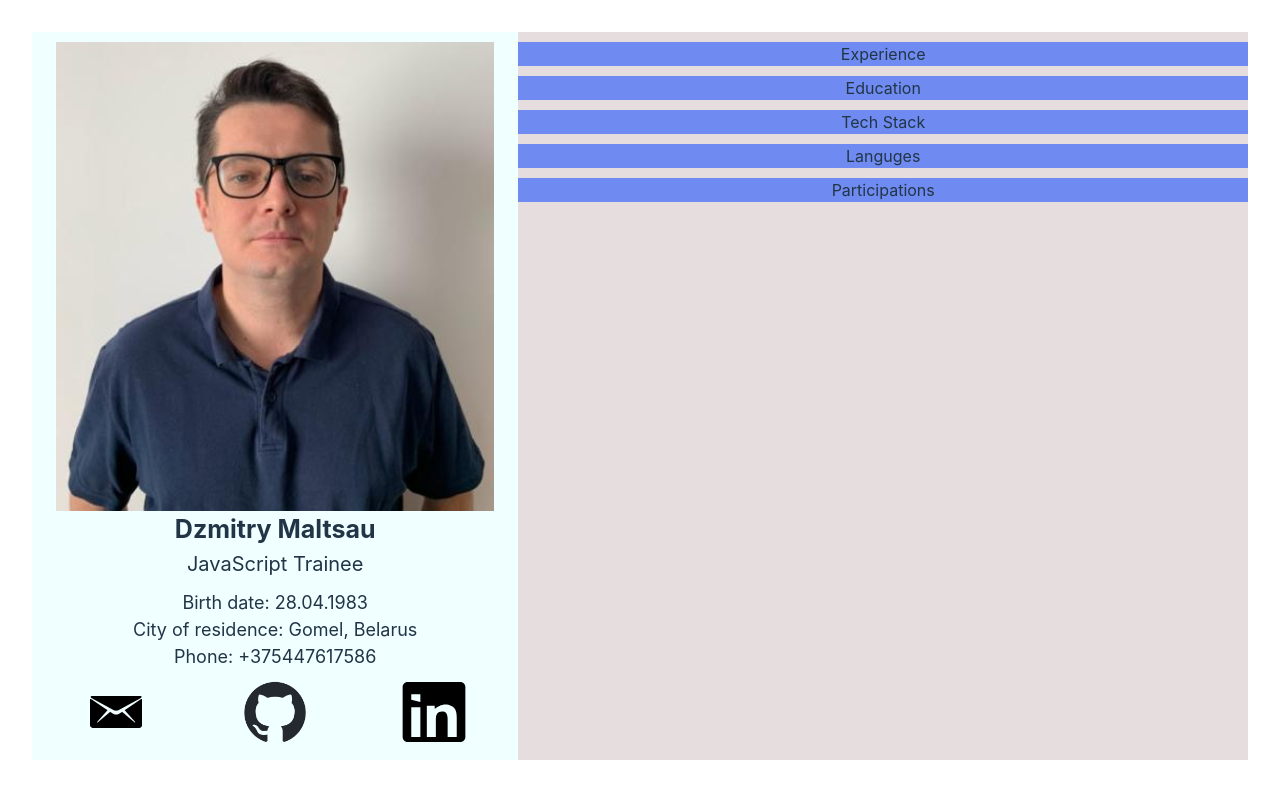
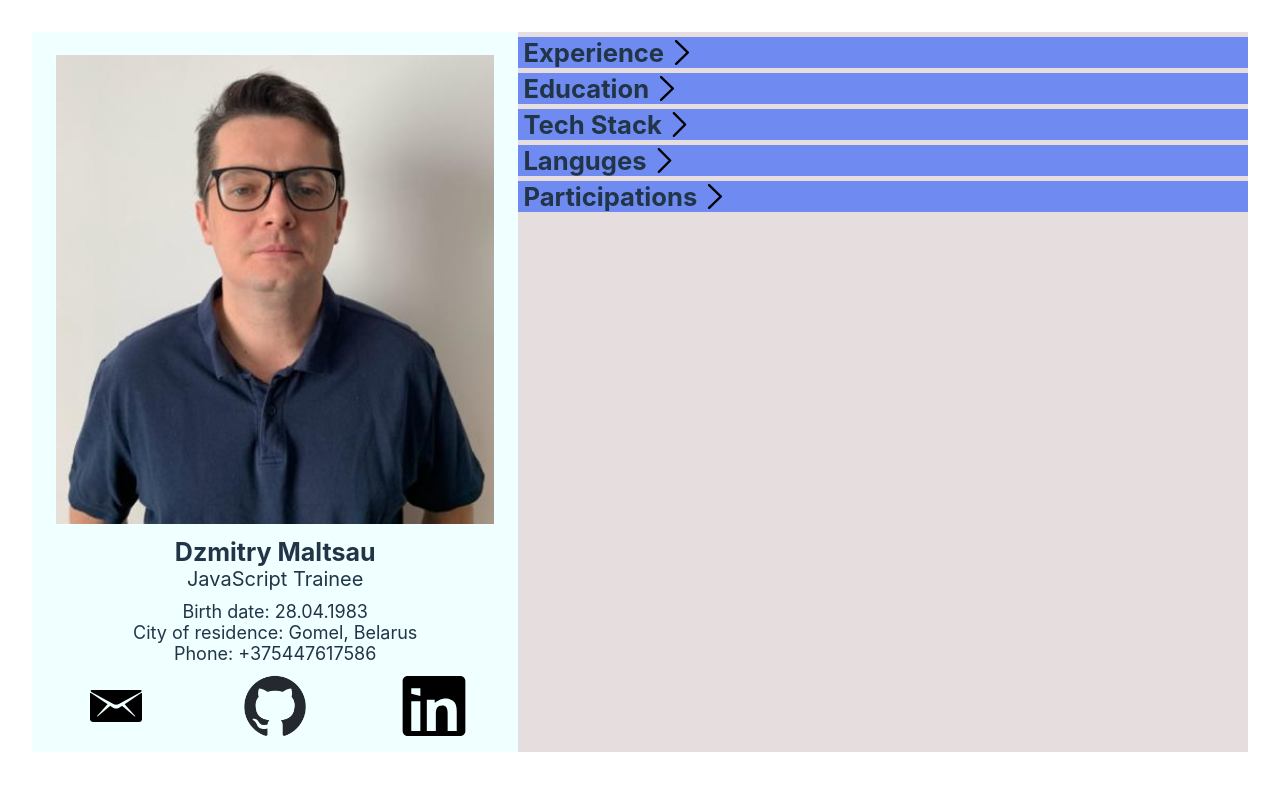
Before and after one commit to Maltsau/aboutMe, a React (Vite) app: page / in a window 1280 px wide. Built offline with nearby package versions, Linux system fonts and the light colour scheme.

Commit message:
InformationAdded

```diff
--- a/src/App.tsx
+++ b/src/App.tsx
@@ -31,13 +31,11 @@ const AvatarContainer = styled.div`
 `;
 
 const Avatar = styled.img`
-  margin: auto;
-  height: 90%;
+  margin: 1vw auto;
   width: 90%;
-  // @media (max-width: 670px) {
-  //   height: 200px;
-  //   width: 200px;
-  // }
+  @media (max-width: 450px) {
+    border-radius: 50%;
+  }
 `;
 
 const IconsContainer = styled.div`
@@ -126,7 +124,7 @@ function App() {
                 alt="E-Mail"
               />
             </a>
-            <a href="https://github.com/Maltsau">
+            <a href="https://github.com/Maltsau" target="_blank">
               <Icon
                 size="5vw"
                 tightScreenSize="50px"
@@ -134,7 +132,10 @@ function App() {
                 alt="GitHub"
               ></Icon>
             </a>
-            <a href="linkedin.com/in/dzmitry-maltsau-58079a251">
+            <a
+              href="https://linkedin.com/in/dzmitry-maltsau-58079a251"
+              target="_blank"
+            >
               <Icon
                 size="5vw"
                 tightScreenSize="50px"
@@ -152,23 +153,29 @@ function App() {
           onClick={() => setIsExperienceVisible(!isExperienceVisible)}
           content={
             <>
-              <TextParagraph bold>Design engineer (constructor)</TextParagraph>
-              <TextParagraph>oct. 2005 – oct. 2007</TextParagraph>
-              <TextParagraph color="gray">
+              <TextParagraph bold padding="10px 0 0 0">
+                Design engineer (constructor)
+              </TextParagraph>
+              <TextParagraph padding="0 10px">
+                oct. 2005 – oct. 2007
+              </TextParagraph>
+              <TextParagraph color="gray" padding="0 10px">
                 “Gomel Plant “Communalnik”, Gomel
               </TextParagraph>
-              <TextParagraph color="gray">
+              <TextParagraph color="gray" padding="0 10px">
                 Development of design and technological documentation (AutoCAD)
               </TextParagraph>
-              <TextParagraph bold>
+              <TextParagraph bold padding="5px 0 0 0">
                 Well survey engineer, lead engineer, head of geophysical party
               </TextParagraph>
-              <TextParagraph>oct. 2007 – nov. 2022</TextParagraph>
-              <TextParagraph color="gray">
+              <TextParagraph padding="0 10px">
+                oct. 2007 – nov. 2022
+              </TextParagraph>
+              <TextParagraph color="gray" padding="0 10px">
                 “Production Association “Belorusneft”, Department of Field
                 Geophysical Research, Rechitsa
               </TextParagraph>
-              <TextParagraph color="gray">
+              <TextParagraph color="gray" padding="0 10px">
                 Flow measurement studies, gas logging, production department
                 management
               </TextParagraph>
@@ -178,22 +185,76 @@ function App() {
         <Paragraph
           text="Education"
           isOpen={isEducationVisible}
-          onClick={() => !isEducationVisible}
+          onClick={() => setIsEducationVisible(!isEducationVisible)}
+          content={
+            <>
+              <TextParagraph bold underline padding="10px 0 0 0">
+                Higher education
+              </TextParagraph>
+              <TextParagraph bold>
+                Gomel State Technical University
+              </TextParagraph>
+              <TextParagraph padding="0 10px">jun. 2005</TextParagraph>
+              <TextParagraph padding="0 10px" color="gray">
+                Qualification – mining engineer
+              </TextParagraph>
+              <TextParagraph padding="0 10px" color="gray">
+                Spatiality – development and operation of oil and gas fields
+              </TextParagraph>
+              <TextParagraph bold underline padding="5px 0 0 0">
+                Additional education
+              </TextParagraph>
+              <TextParagraph bold>
+                JavaScript course, White Lynx Center, Gomel
+              </TextParagraph>
+              <TextParagraph padding="0 10px">aug. 2021</TextParagraph>
+            </>
+          }
         ></Paragraph>
         <Paragraph
           text="Tech Stack"
           isOpen={isTechStackVisible}
-          onClick={() => !isTechStackVisible}
+          onClick={() => setIsTechStackVisible(!isTechStackVisible)}
+          content={
+            <>
+              <TextParagraph padding="5px 0 5px 10px">
+                JavaScript, TypeScript, HTML, CSS, ReactJS, Next.js, Zustand,
+                Styled-Components, ReactQuery
+              </TextParagraph>
+            </>
+          }
         ></Paragraph>
         <Paragraph
           text="Languges"
           isOpen={isLangugesVisible}
-          onClick={() => !isLangugesVisible}
+          onClick={() => setIsLangugesVisible(!isLangugesVisible)}
+          content={
+            <>
+              <TextParagraph padding="5px 0 0 10px">
+                Russian – native
+              </TextParagraph>
+              <TextParagraph padding="0 10px">
+                Belarusian – fluent
+              </TextParagraph>
+              <TextParagraph padding="0 10px">
+                English - intermediate
+              </TextParagraph>
+            </>
+          }
         ></Paragraph>
         <Paragraph
           text="Participations"
           isOpen={isParticipationsVisible}
-          onClick={() => !isParticipationsVisible}
+          onClick={() => setIsParticipationsVisible(!isParticipationsVisible)}
+          content={
+            <>
+              <TextParagraph padding="15px 10px">
+                <a href="https://www.clookva.com" target="_blank">
+                  https://www.clookva.com
+                </a>
+              </TextParagraph>
+            </>
+          }
         ></Paragraph>
       </ContentContainer>
     </Wrapper>
--- a/src/components/UI/CommonElements.tsx
+++ b/src/components/UI/CommonElements.tsx
@@ -2,14 +2,18 @@ import styled from "styled-components";
 
 export const TextParagraph = styled.p<{
   bold?: boolean;
+  underline?: boolean;
   color?: string;
+  padding?: string;
   fontSize?: string;
   tightScreenFont?: string;
   wideScreenFont?: string;
   backgroundColor?: string;
 }>`
   color: ${(props) => props.color};
+  padding: ${(props) => props.padding};
   font-weight: ${({ bold }) => (bold ? "bold" : "normal")};
+  text-decoration: ${({ underline }) => (underline ? "underline" : "inherit")};
   font-size: ${(props) => props.fontSize};
   background-color: ${(props) => props.backgroundColor};
   margin: 0 5px;
--- a/src/components/UI/buttons/Paragraph.tsx
+++ b/src/components/UI/buttons/Paragraph.tsx
@@ -1,15 +1,37 @@
 import styled from "styled-components";
+import Right from "../../../assets/Right.svg";
+import Down from "../../../assets/down.svg";
 
 import { TextParagraph } from "../CommonElements";
 
 const Container = styled.div`
   background-color: #6f8af0;
-  margin-top: 10px;
+  margin-top: 5px;
+  text-align: left;
 `;
 
 const ContentContainer = styled.div`
   background-color: #e6dede;
+  font-size: 1.8vw;
   text-align: left;
+  @media (max-width: 450px) {
+    font-size: 14px;
+  }
+`;
+
+const FlexContainer = styled.div`
+  display: flex;
+  align-items: center;
+  cursor: pointer;
+`;
+
+const ArrowIcon = styled.img`
+  height: 2vw;
+  width: 2vw;
+  @media (max-width: 450px) {
+    height: 16px;
+    width: 16px;
+  }
 `;
 
 export default function Paragraph({
@@ -25,7 +47,12 @@ export default function Paragraph({
 }) {
   return (
     <Container onClick={onClick}>
-      <TextParagraph>{text}</TextParagraph>
+      <FlexContainer>
+        <TextParagraph bold fontSize="2vw" tightScreenFont="16px">
+          {text}
+        </TextParagraph>
+        <ArrowIcon src={isOpen ? Down : Right} />
+      </FlexContainer>
       {isOpen ? <ContentContainer>{content}</ContentContainer> : null}
     </Container>
   );
--- a/src/index.css
+++ b/src/index.css
@@ -1,6 +1,6 @@
 :root {
   font-family: Inter, system-ui, Avenir, Helvetica, Arial, sans-serif;
-  line-height: 1.5;
+  /* line-height: 1.5; */
   font-weight: 400;
 
   color-scheme: light dark;
```
Also changed, not shown: src/assets/Right.svg (added), src/assets/down.svg (added).
